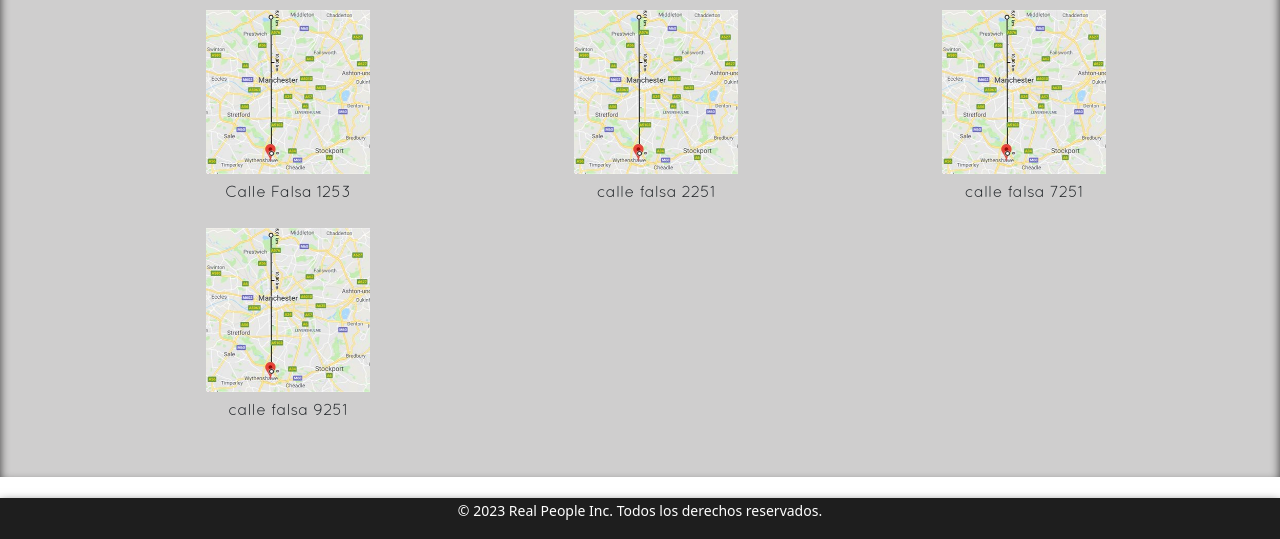
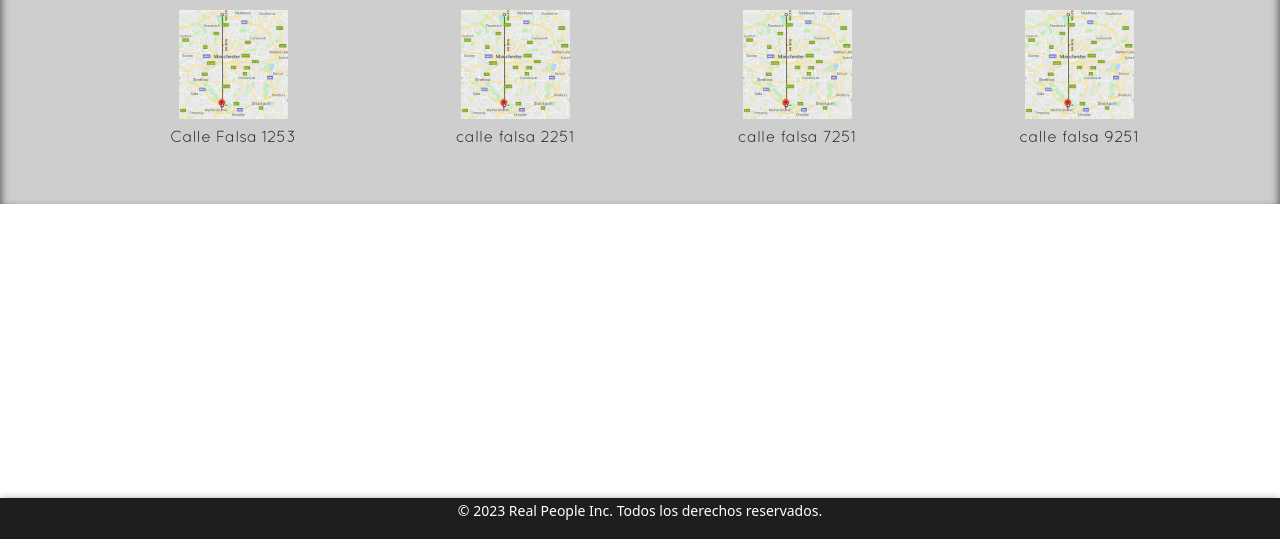
Before and after one commit to Thundarim/PF-Maruniak, a plain HTML site: page paginas/sedes.html in a window 1280 px wide. Shown: the part 261-800 px from the top of the page. Drawn offline with nearby package versions, Linux system fonts and the light colour scheme.

Commit message:
Hibrido de BS y mi estilo en sedes.

```diff
--- a/paginas/sedes.html
+++ b/paginas/sedes.html
@@ -49,20 +49,20 @@
   </div>
   <div class="container contenedor">
     <ul>
-      <div class="zonas">
-        <div class="zonas-item">
+      <div class="zonas row">
+        <div class="zonas-item col-lg">
           <img src="../imgs/manchester.jpg" alt="calle falsa 1253">
           <li>Calle Falsa 1253</li>
         </div>
-        <div class="zonas-item">
+        <div class="zonas-item col-lg">
           <img src="../imgs/manchester.jpg" alt="calle falsa 2251">
           <li>calle falsa 2251</li>
         </div>
-        <div class="zonas-item">
+        <div class="zonas-item col-lg">
           <img src="../imgs/manchester.jpg" alt="calle falsa 7251">
           <li>calle falsa 7251</li>
         </div>
-        <div class="zonas-item">
+        <div class="zonas-item col-lg">
           <img src="../imgs/manchester.jpg" alt="calle falsa 9251">
           <li>calle falsa 9251</li>
       </div>
```
